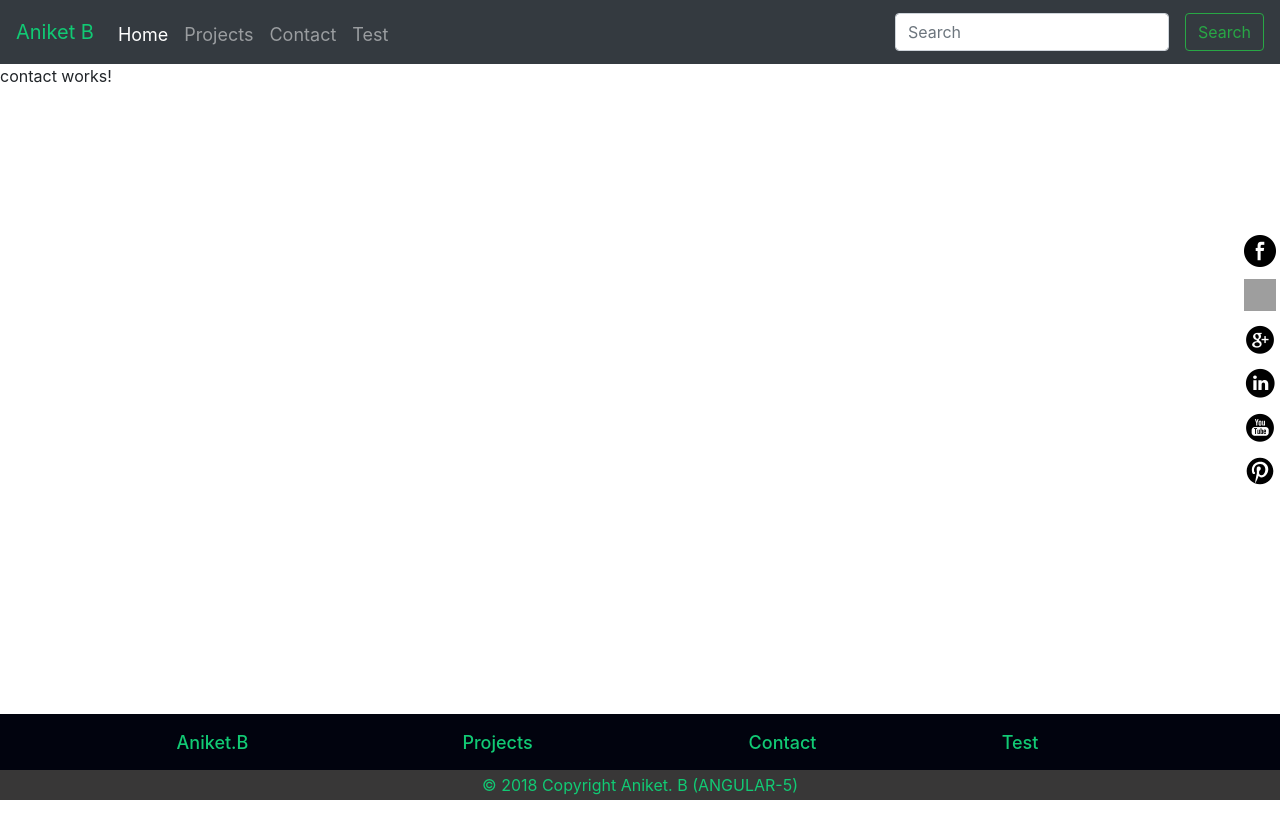
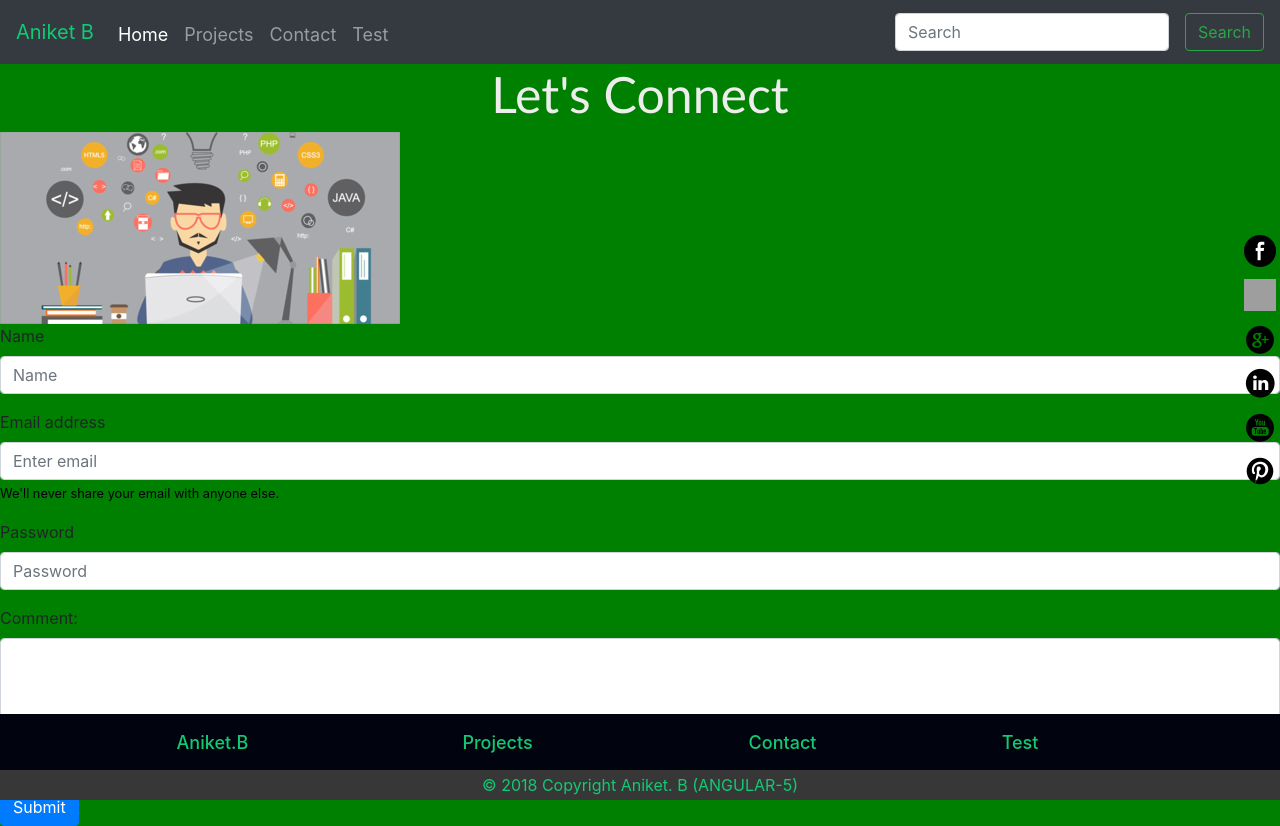
Before and after one commit to aniketbumbc/Angular-5-Portfolio-, an Angular app: page /Contact in a window 1280 px wide. Before the commit the page ends 800 px from the top, so only its background shows below. Built offline with nearby package versions, Linux system fonts and the light colour scheme; grey boxes are pictures that could not be loaded.

Commit message:
Contact Componet Form Started

```diff
--- a/src/app/app.component.html
+++ b/src/app/app.component.html
@@ -29,7 +29,7 @@
     </form>
   </div>
 </nav>
-<router-outlet></router-outlet>
+
 <body>
 
   <footer id="myFooter">
@@ -111,3 +111,5 @@
     </li>
   </ul>
 </div>
+
+<router-outlet></router-outlet>
--- a/src/app/app.module.ts
+++ b/src/app/app.module.ts
@@ -1,6 +1,7 @@
 import { BrowserModule } from '@angular/platform-browser';
 import { NgModule } from '@angular/core';
 //import {RouterModule,Routes} from '@angular/router';
+import{FormsModule} from '@angular/forms';
 
 import { AppComponent } from './app.component';
 import { HomeComponent } from './home/home.component';
@@ -19,6 +20,7 @@ import { AppRoutingModule } from './/app-routing.module';
   imports: [
     BrowserModule,
     AppRoutingModule,
+    FormsModule
    ],
   providers: [],
   bootstrap: [AppComponent]
--- a/src/app/contact/contact.component.css
+++ b/src/app/contact/contact.component.css
@@ -0,0 +1,9 @@
+h3{
+    font-family: 'Trebuchet MS';
+    font-size: 50px;
+    text-align:center;
+    color: rgb(238, 237, 238);
+}
+body {
+    background-color: green;
+}
--- a/src/app/contact/contact.component.html
+++ b/src/app/contact/contact.component.html
@@ -1,3 +1,26 @@
-<p>
-  contact works!
-</p>
+<body>
+  <h3> Let's Connect</h3>
+
+  <img [src]="fullPathImage" class="img-fluid" alt="Responsive image">
+
+  <form novalidate #f="ngForm">
+    <div class="form-group">
+      <label for="Name"> Name </label>
+      <input type="text" class="form-control" id="examplename" placeholder="Name">
+    </div>
+    <div class="form-group">
+      <label for="exampleInputEmail1">Email address</label>
+      <input type="email" class="form-control" id="exampleInputEmail1" aria-describedby="emailHelp" placeholder="Enter email">
+      <small id="emailHelp" style="color:rgb(2, 1, 10);">We'll never share your email with anyone else.</small>
+    </div>
+    <div class="form-group">
+      <label for="exampleInputPassword1">Password</label>
+      <input type="password" class="form-control" id="exampleInputPassword1" placeholder="Password">
+    </div>
+    <div class="form-group">
+      <label for="comment">Comment:</label>
+      <textarea class="form-control" rows="5" id="comment"></textarea>
+    </div>
+    <button type="submit" class="btn btn-primary">Submit</button>
+  </form>
+</body>
--- a/src/app/contact/contact.component.ts
+++ b/src/app/contact/contact.component.ts
@@ -6,8 +6,10 @@ import { Component, OnInit } from '@angular/core';
   styleUrls: ['./contact.component.css']
 })
 export class ContactComponent implements OnInit {
-
-  constructor() { }
+fullPathImage:string;
+  constructor() {
+    this.fullPathImage='assets/image 2.PNG';
+   }
 
   ngOnInit() {
   }
```
Also changed, not shown: src/assets/image 2.PNG (added).
